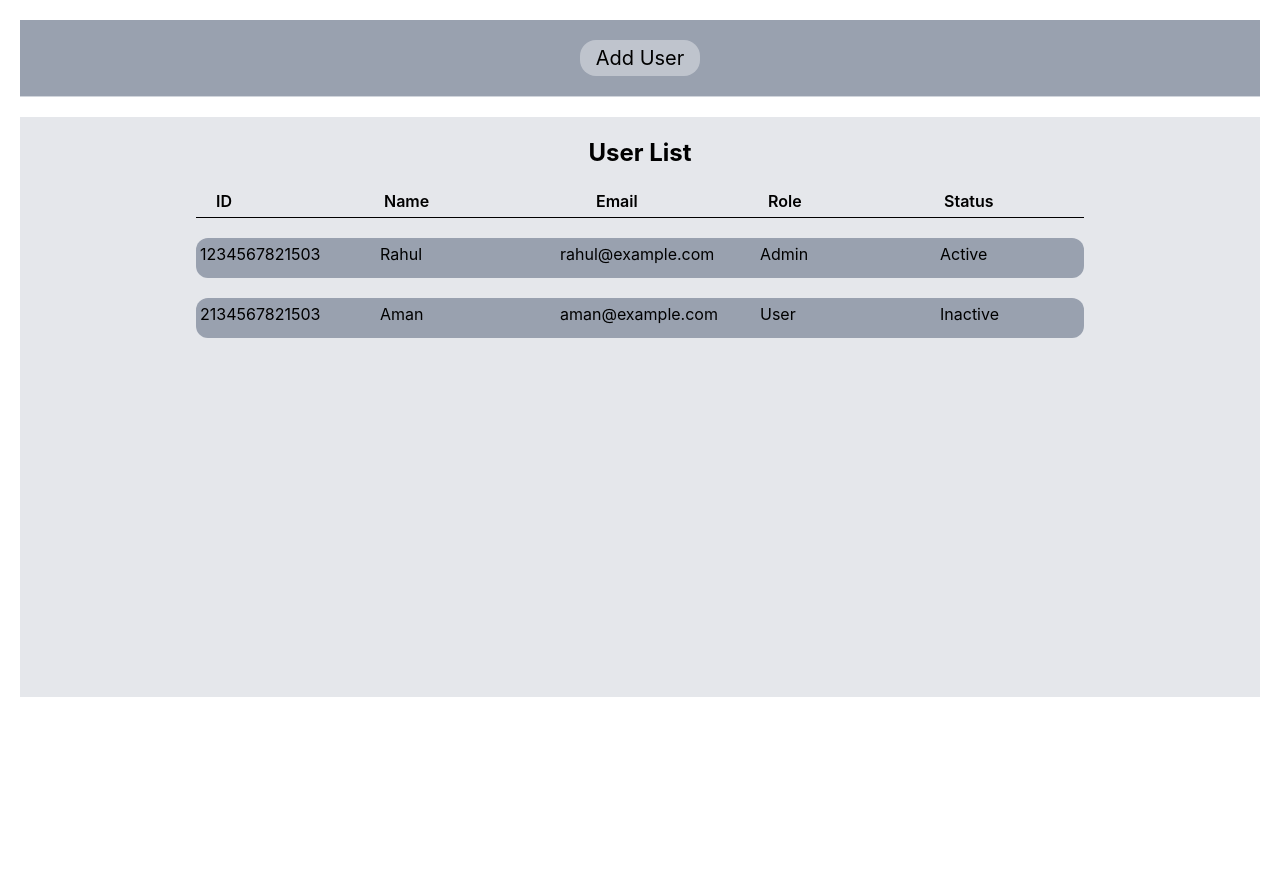
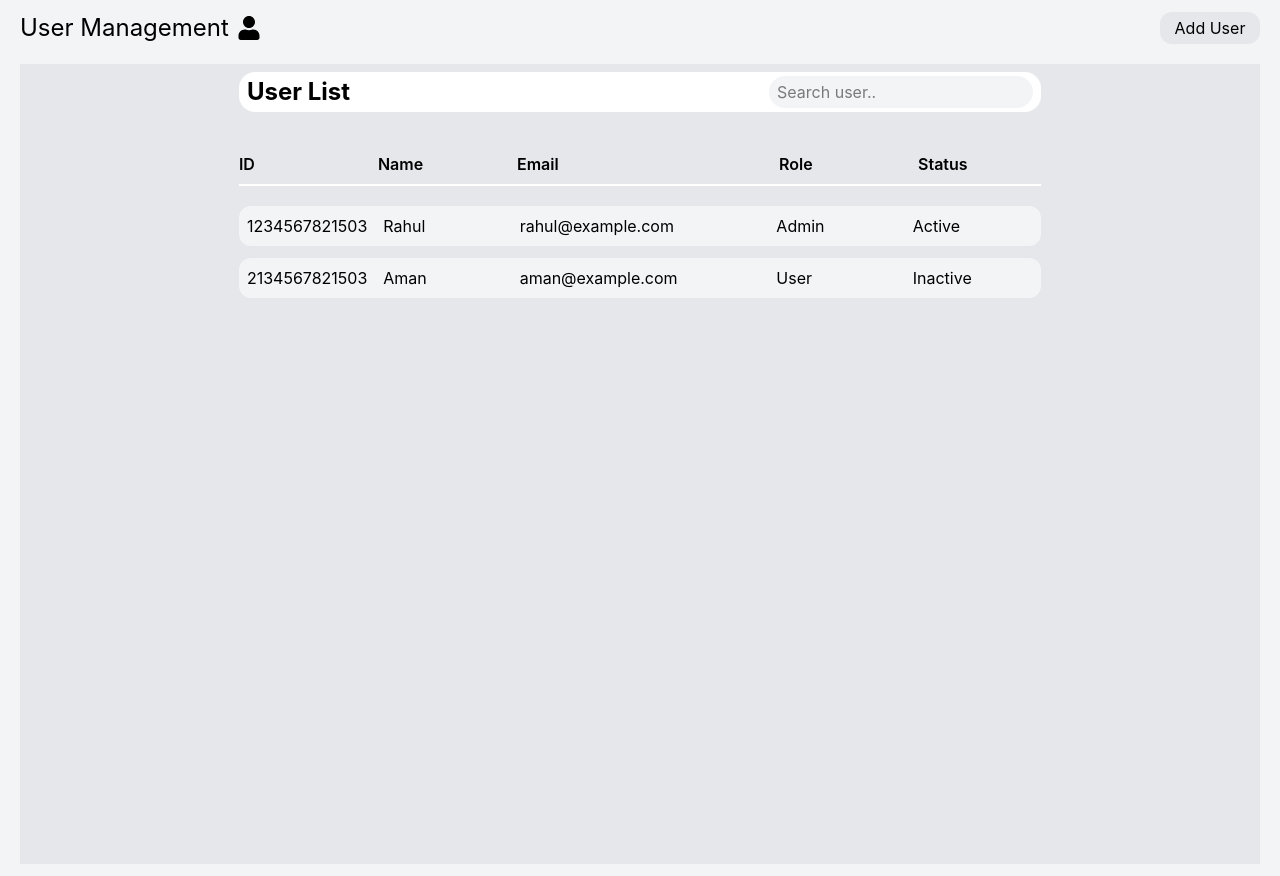
Before and after one commit to Manjeet2423020/user-management-ts, a React (Vite) app: page / in a window 1280 px wide. Before the commit the page ends 800 px from the top, so only its background shows below. Built offline with nearby package versions, Linux system fonts and the light colour scheme.

Commit message:
first update

```diff
--- a/package.json
+++ b/package.json
@@ -13,6 +13,7 @@
     "@tailwindcss/vite": "^4.2.2",
     "react": "^19.2.4",
     "react-dom": "^19.2.4",
+    "react-icons": "^5.6.0",
     "react-router-dom": "^7.14.0",
     "tailwindcss": "^4.2.2",
     "uuid": "^13.0.0"
--- a/src/App.tsx
+++ b/src/App.tsx
@@ -3,9 +3,7 @@ import { Home } from "./components/pages/Home";
 function App() {
   return (
     <>
-      <div>
-        <Home />
-      </div>
+      <Home />
     </>
   );
 }
--- a/src/components/UserForm.tsx
+++ b/src/components/UserForm.tsx
@@ -1,6 +1,7 @@
 import { useState } from "react";
 import type { Role, User } from "./types/user";
 import { Button } from "./common/button/Button";
+import { FaUserAlt } from "react-icons/fa";
 
 // props define for user form
 type UserFormProps = {
@@ -15,9 +16,27 @@ export const UserForm = ({ onAddUser, onClose }: UserFormProps) => {
   const [role, setRole] = useState<Role>("User");
   const [isActive, setIsActive] = useState(false);
 
+  // validation function
+  const validateForm = () => {
+    if (!name.trim()) {
+      alert("Please enter a name");
+      return false;
+    }
+    const emailValidate = /^[^\s@]+@[^\s@]+\.[^\s@]+$/;
+    if (!email.trim()) {
+      alert("Please enter an email");
+      return false;
+    } else if (!emailValidate.test(email)) {
+      alert("Please enter a valid email address");
+      return false;
+    }
+    return true;
+  };
+
   // submit button
 
   const handleSubmit = () => {
+    if (!validateForm()) return;
     const newUser = {
       id: Date.now(),
       //   id: crypto.randomUUID(),
@@ -27,35 +46,56 @@ export const UserForm = ({ onAddUser, onClose }: UserFormProps) => {
       isActive,
     };
     onAddUser(newUser);
+    setName("");
+    setEmail("");
+    setRole("User");
+    setIsActive(false);
   };
 
   return (
-    <div className="m-5 border p-5 bg-gray-200/50 border-gray-200/50 rounded-xl">
-      <h2 className="flex items-center justify-center text-xl mb-3 ">
+    <div className="fixed inset-0 z-50 flex items-center justify-center ">
+      <div className="bg-white relative flex items-center flex-col  h-80 w-[400px] rounded-2xl">
+        <div>
+          <div className="  py-3 flex justify-end pr-3 text-2xl font-semibold bg-gray-300 w-[400px] ">
             User Form
-      </h2>
+          </div>
+          <div className="absolute left-5 top-[60px] transform -translate-y-1/2">
+            <div className="h-20 w-20 text-4xl bg-gray-200 flex items-center justify-center ml-3 rounded-full border-white border-2 ">
+              <FaUserAlt />
+            </div>
+          </div>
+        </div>
 
+        <div className="flex justify-end gap-2 mt-15 flex-col">
           <div className="flex flex-col">
-        <div className="flex gap-3">
+            <div className="flex flex-col gap-3 ">
+              <div className="flex gap-2 justify-center items-center">
+                <h2>Name :-</h2>
                 <input
-            className="border p-1"
+                  className="border-b p-1 outline-none "
                   type="text"
                   placeholder="Name"
                   value={name}
                   onChange={(e) => setName(e.target.value)}
                 />
+              </div>
+              <div className="flex gap-2 justify-center items-center">
+                <h2>Email :-</h2>
                 <input
-            type="text"
-            className="border p-1"
+                  type="email"
+                  className="border-b p-1 outline-none"
                   placeholder="email"
                   value={email}
-            onChange={(e) => setEmail(e.target.value)}
+                  onChange={(e) => {
+                    setEmail(e.target.value);
+                  }}
                 />
-
+              </div>
               {/* create a role option to chose role admin or user */}
 
+              <div className="flex gap-5 justify-center mt-4">
                 <select
-            className="border p-1"
+                  className=" p-1"
                   value={role}
                   onChange={(e) => setRole(e.target.value as Role)}
                 >
@@ -65,7 +105,7 @@ export const UserForm = ({ onAddUser, onClose }: UserFormProps) => {
 
                 {/* create a checkbox for check active or not user */}
 
-          <label className="flex items-center gap-2 border p-1 cursor-pointer">
+                <label className="flex items-center gap-2  p-1 cursor-pointer">
                   <input
                     type="checkbox"
                     checked={isActive}
@@ -73,6 +113,7 @@ export const UserForm = ({ onAddUser, onClose }: UserFormProps) => {
                   />
                   <span>isActive</span>
                 </label>
+              </div>
             </div>
 
             {/* final submit button to submit a form */}
@@ -84,5 +125,7 @@ export const UserForm = ({ onAddUser, onClose }: UserFormProps) => {
             </div>
           </div>
         </div>
+      </div>
+    </div>
   );
 };
--- a/src/components/UserList.tsx
+++ b/src/components/UserList.tsx
@@ -1,34 +1,53 @@
 import type { User } from "./types/user";
+import { useState } from "react";
 type UserListProps = {
   users: User[];
 };
 
 export const UserList = ({ users }: UserListProps) => {
+  const [search, setSearch] = useState("");
+
+  // search user
+  const filteredUsers = users.filter(
+    (user) =>
+      user.name.toLowerCase().includes(search.toLowerCase()) ||
+      user.email.toLowerCase().includes(search.toLowerCase()),
+  );
+
   return (
     <div>
-      <h2 className="text-2xl flex justify-center my-5 font-bold">User List</h2>
+      <div className="flex justify-between bg-white mt-2 rounded-2xl px-2">
+        <h2 className="text-2xl flex justify-center my-1 font-bold">
+          User List
+        </h2>
+        <input
+          className="bg-gray-100 h-8 mt-1 rounded-2xl px-2 outline-none"
+          type="text"
+          placeholder="Search user.."
+          value={search}
+          onChange={(e) => setSearch(e.target.value)}
+        />
+      </div>
 
       <div>
-        <div className="flex gap-10 border-b pb-1">
-          <div className="w-35 pl-5 font-semibold">ID</div>
-          <div className="w-35 font-semibold pl-2">Name</div>
-          <div className="w-40 font-semibold pl-10">Email</div>
-          <div className="w-35 font-semibold pl-3">Role</div>
-          <div className="w-35 font-semibold pl-2">Status</div>
+        <div className="grid grid-cols-[1fr_1fr_2fr_1fr_1fr] gap-4 border-b-2 border-white  pb-2 font-semibold mt-10 mb-5">
+          <div>ID</div>
+          <div>Name</div>
+          <div>Email</div>
+          <div>Role</div>
+          <div>Status</div>
         </div>
         <div>
-          {users.map((user) => (
+          {filteredUsers.map((user) => (
             <div
-              className="flex gap-10 my-5 p-1 bg-gray-400 rounded-xl h-10 "
+              className="grid grid-cols-[1fr_1fr_2fr_1fr_1fr] gap-4 my-3 p-2 bg-gray-100 rounded-xl "
               key={user.id}
             >
-              <div className="w-35">{user.id}</div>
-              <div className="w-35">{user.name}</div>
-              <div className="w-40">{user.email}</div>
-              <div className="w-35">{user.role}</div>
-              <div className="w-35 ">
-                {user.isActive ? "Active" : "Inactive"}
-              </div>
+              <div>{user.id}</div>
+              <div>{user.name}</div>
+              <div>{user.email}</div>
+              <div>{user.role}</div>
+              <div>{user.isActive ? "Active" : "Inactive"}</div>
             </div>
           ))}
         </div>
--- a/src/components/common/button/Button.tsx
+++ b/src/components/common/button/Button.tsx
@@ -5,7 +5,8 @@ type ButtonProps = {
 export const Button = ({ children, onClick }: ButtonProps) => {
   return (
     <button
-      className="border p-1 cursor-pointer rounded-xl bg-gray-400 w-25 border-none "
+      type="button"
+      className="border p-1 cursor-pointer rounded-xl bg-gray-200 w-25 border-none "
       onClick={onClick}
     >
       {children}
--- a/src/components/pages/Home.tsx
+++ b/src/components/pages/Home.tsx
@@ -1,8 +1,9 @@
 import { UserForm } from "../UserForm";
 import { useState } from "react";
-
+import { Button } from "../common/button/Button";
 import { UserList } from "../UserList";
 import { useUsers } from "../hooks/useUsers";
+import { FaUser } from "react-icons/fa";
 
 export const Home = () => {
   const { users, addUser } = useUsers();
@@ -10,21 +11,19 @@ export const Home = () => {
   const [isOpen, setIsOpen] = useState(false);
 
   return (
-    <div className="m-5">
+    <div className="p-3 px-5 bg-gray-100">
       <div className="flex items-center justify-center flex-col">
-        <div className="border-b  border-gray-300 w-full flex flex-col items-center bg-gray-400 transition-all duration-300">
-          <button
-            className="border-2 h-9 w-30 text-xl my-5 cursor-pointer bg-gray-200/50 border-gray-200/50 rounded-2xl border-none"
-            onClick={() => setIsOpen(true)}
-          >
-            Add User
-          </button>
+        <div className="  w-full flex justify-between  items-center  transition-all duration-300">
+          <h2 className="text-2xl flex gap-2 items-center">
+            User Management <FaUser />
+          </h2>
+          <Button onClick={() => setIsOpen(true)}>Add User</Button>
           {isOpen && (
             <UserForm onAddUser={addUser} onClose={() => setIsOpen(false)} />
           )}
         </div>
 
-        <div className="border mt-5 w-full flex justify-center bg-gray-200 border-none h-145">
+        <div className="border mt-5 w-full flex justify-center bg-gray-200 border-none h-200">
           <UserList users={users} />
         </div>
       </div>
```
Also changed, not shown: 1 other file (tests, documents, lock files or other folders). Lines whose indentation alone changed are shown as unchanged.
